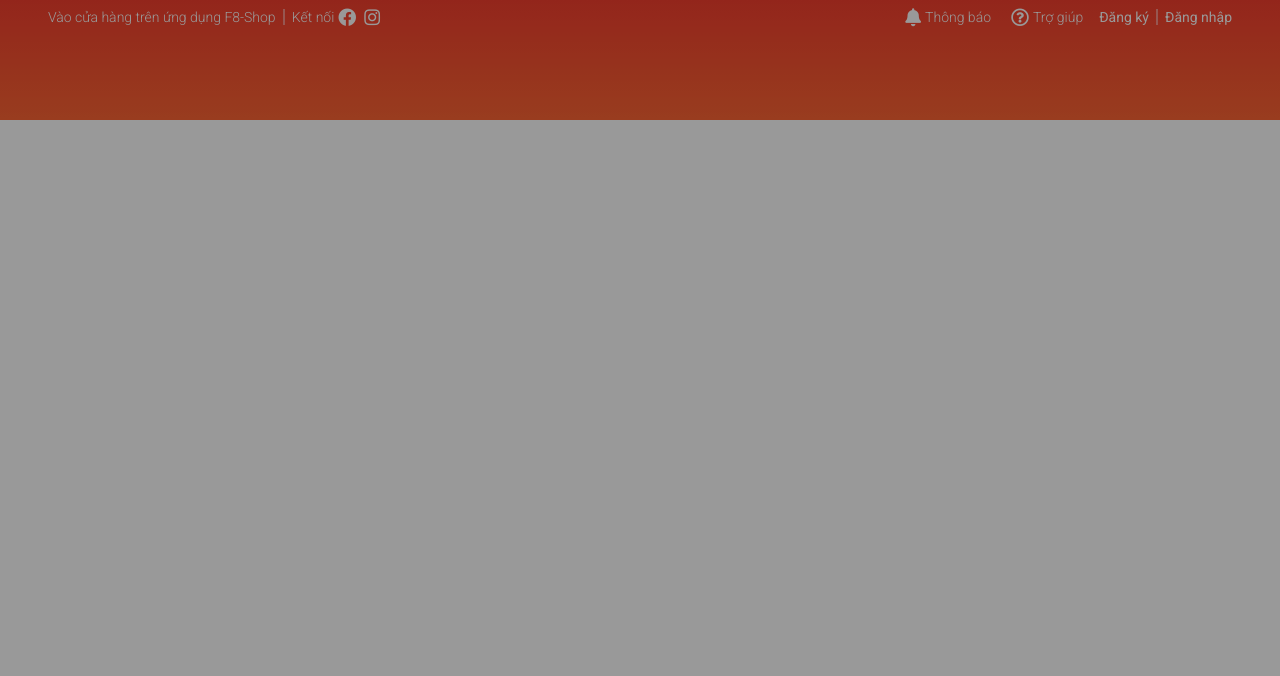
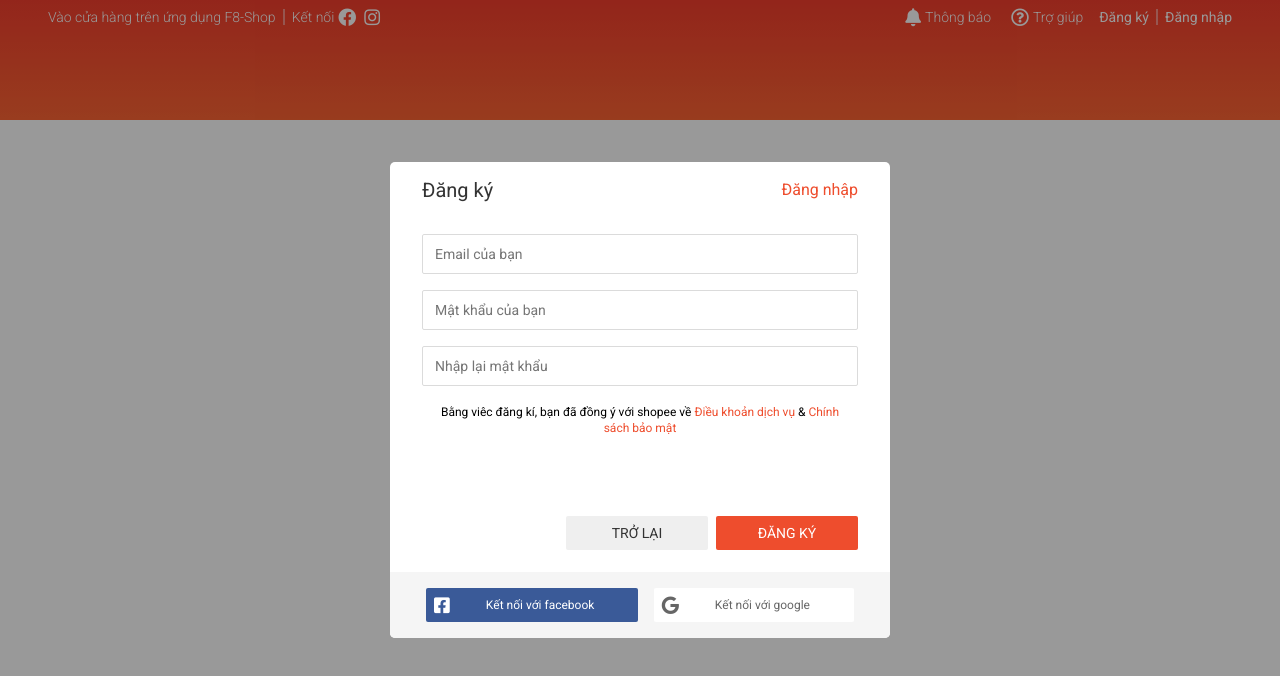
Before and after one commit to nguyennamthai9x/HTML_CSS, a plain HTML site: page f8-shopee/index.html in a window 1280 px wide. Drawn offline with nearby package versions, Linux system fonts and the light colour scheme.

Commit message:
sign up form

```diff
--- a/f8-shopee/assets/css/base.css
+++ b/f8-shopee/assets/css/base.css
@@ -4,7 +4,7 @@
     --white-color: #fff;
     --black-color: #000;
     --text-color: #333;
-
+    --border-color: #dbdbdb;
 }
 
 *{
@@ -51,11 +51,41 @@ html {
 }
 
 .modal__body{
-    background-color: #fff;
     margin: auto;
     position: relative;
     z-index: 1;
-    border-radius: 5px;
+}
+
+/* button style */
+.btn{
+    min-height: 34px;
+    min-width: 142px;
+    text-decoration: none;
+    border: none;
+    border-radius: 2px;
+    font-size: 1.4rem;
+    padding: 0 12px;
+    outline: none;
+    cursor: pointer;
+    color: var(--text-color);
+    display: flex;
+    justify-content: center;
+    align-items: center;
+}
+
+.btn.btn--normal:hover{
+    background-color: rgba(0, 0, 0, 0.05);
+}
+
+.btn.btn--primary{
+    color: #fff;
+    background-color: var(--primary-color);
+}
+
+.btn.btn--disable{
+    color: #858585;
+    cursor: default;
+    background-color: #c3c3c3;
 }
 
 /* Animation */
--- a/f8-shopee/assets/css/main.css
+++ b/f8-shopee/assets/css/main.css
@@ -247,7 +247,117 @@
     text-align: center;
 }
 
+/* Authen modal */
+.auth-form{
+    width: 500px;
+    border-radius: 5px;
+    background-color: var(--white-color);
+    overflow: hidden;
+}
 
+
+.auth-from__container{
+    padding: 0 32px;
+}
+
+.auth-form__header{
+    display: flex;
+    align-items: center;
+    justify-content: space-between;
+}
+
+.auth-from_heading{
+    font-size: 2rem;
+    font-weight: 400;
+    color: var(--text-color);
+}
+
+.auth-from__switch-btn{
+    font-size: 1.6rem;
+    color: var(--primary-color);
+    font-weight: 400;
+    cursor: pointer;
+}
+
+.auth-from__input{
+    width: 100%;
+    height: 40px;
+    margin-top: 16px;
+    padding:0 12px;
+    font-size: 1.4rem;
+    border: 1px solid var(--border-color);
+    border-radius: 2px;
+    /* outline: none; */
+}
+
+.auth-from__input:focus{
+    border-color: #888;
+}
+
+.auth-from__aside{
+    margin-top: 18px;
+}
+
+.auth-from__policy-text{
+    font-size: 1.2rem;
+    text-align: center;
+    padding: 0 12px;
+}
+
+.auth-from__text-link{
+    color: var(--primary-color);
+    text-decoration: none;
+}
+
+.auth-from__controls{
+    margin-top: 80px;
+}
+
+.auth-from__controls{
+    display: flex;
+    justify-content: flex-end;
+}
+
+.auth-from__controls-back{
+    margin-right: 8px;
+}
+
+.auth-from__socials{
+    background-color: #f5f5f5;
+    padding: 16px 36px;
+    display: flex;
+    justify-content: space-between;
+    margin-top: 22px;
+}
+
+.btn.btn--size-s{
+    font-size: 1.2rem;
+    height: 32px;
+    padding: 0 8px;
+}
+
+.btn--with-icon{
+
+}
+
+.auth-from__socials--facebook{
+    color: var(--white-color);
+    background-color: #3a5a98;
+}
+
+.auth-from__socials--google{
+    font-weight: 400;
+    color: #666;
+    background-color: var(--white-color);
+}
+
+.auth-from__socials-icon{
+    font-size: 1.8rem;
+}
+
+.auth-from__socials-title{
+    margin: 0 36px;
+}
 
 
 /* Animation */
--- a/f8-shopee/index.html
+++ b/f8-shopee/index.html
@@ -120,13 +120,61 @@
 
     <!-- Modal layout -->
     <div class="modal">
-        <div class="modal__overplay"></div>
+        <div class="modal__overplay">
 
+        </div>
         <div class="modal__body">
-            <div class="modal__inner">
+            <!-- Authen form -->
+            <div class="auth-form">
+                <div class="auth-from__container">
+                    <div class="auth-form__header">
+                        <h3 class="auth-from_heading">Đăng ký</h3>
+                        <span class="auth-from__switch-btn">Đăng nhập</span>
+                    </div>
 
+                    <div class="auth-from__form">
+                        <div class="auth-from__group">
+                            <input type="text" class="auth-from__input" placeholder="Email của bạn">
+                        </div>
+                        <div class="auth-from__group">
+                            <input type="password" class="auth-from__input" placeholder="Mật khẩu của bạn">
+                        </div>
+                        <div class="auth-from__group">
+                            <input type="password" class="auth-from__input" placeholder="Nhập lại mật khẩu">
+                        </div>
+                    </div>
+
+                    <div class="auth-from__aside">
+                        <p class="auth-from__policy-text">
+                            Bằng viêc đăng kí, bạn đã đồng ý với shopee về
+                            <a href="" class="auth-from__text-link">Điều khoản dịch vụ</a> &
+                            <a href="" class="auth-from__text-link">Chính sách bảo mật</a>
+                        </p>
+                    </div>
+
+                    <div class="auth-from__controls">
+                        <button class="btn auth-from__controls-back btn--normal">TRỞ LẠI</button>
+                        <button class="btn btn--primary">ĐĂNG KÝ</button>
+                    </div>
+                </div>
+
+                <div class="auth-from__socials">
+                    <a href="" class="auth-from__socials--facebook btn btn--size-s btn--with-icon">
+                        <i class="auth-from__socials-icon fab fa-facebook-square"></i>
+                        <span class="auth-from__socials-title">
+                            Kết nối với facebook
+                        </span>
+                    </a>
+                    <a href="" class="auth-from__socials--google btn btn--size-s btn--with-icon">
+                        <i class="auth-from__socials-icon fab fa-google"></i>
+                        <span class="auth-from__socials-title">
+                            Kết nối với google
+                        </span>
+                    </a>
+                </div>
             </div>
         </div>
+
     </div>
 </body>
 </html>
```
